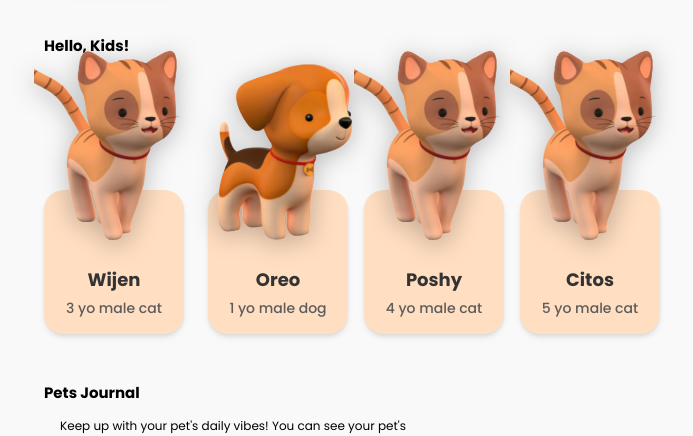
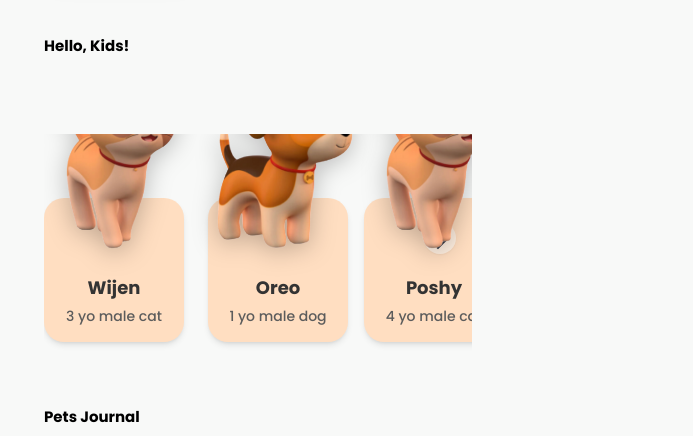
Before and after one commit to Rindut/anabulkuV1, a React (Vite) app: page / in a window 1280 px wide. Shown: the part 292-728 px from the top of the page, without its empty margins (392-1085 px from the left). Built offline with nearby package versions, Linux system fonts and the light colour scheme.

Commit message:
feat: Implement horizontal scrolling for pet boxes
Make pet boxes horizontally scrollable.

```diff
--- a/src/components/ui/horizontal-pet-list.tsx
+++ b/src/components/ui/horizontal-pet-list.tsx
@@ -1,5 +1,5 @@
 
-import { ReactNode } from "react";
+import { ReactNode, useEffect, useRef, useState } from "react";
 import { PetCardHorizontal } from "./pet-card-horizontal";
 
 interface Pet {
@@ -21,9 +21,47 @@ export const HorizontalPetList = ({
   renderPetImage,
   renderPetCard
 }: HorizontalPetListProps) => {
+  const scrollContainerRef = useRef<HTMLDivElement>(null);
+  const [showScrollIndicator, setShowScrollIndicator] = useState(pets.length > 2);
+
+  // Check if we need to show the scroll indicator based on scroll position
+  useEffect(() => {
+    const checkScroll = () => {
+      const container = scrollContainerRef.current;
+      if (!container) return;
+
+      const isAtEnd = container.scrollLeft + container.clientWidth >= container.scrollWidth - 20;
+      setShowScrollIndicator(!isAtEnd && pets.length > 2);
+    };
+
+    const container = scrollContainerRef.current;
+    if (container) {
+      container.addEventListener('scroll', checkScroll);
+      // Initial check
+      checkScroll();
+
+      return () => container.removeEventListener('scroll', checkScroll);
+    }
+  }, [pets.length]);
+
+  // Add touch scrolling event handlers for better mobile experience
+  const handleTouchStart = (e: React.TouchEvent) => {
+    // This empty handler enables momentum scrolling on iOS Safari
+  };
   return (
-    <div className="overflow-visible pt-16 pb-4 -mx-5 px-5 scrollbar-none mb-8">
-      <div className="flex space-x-4 overflow-visible">
+    <div className="pt-16 pb-4 -mx-5 px-5 mb-8 relative">
+      {/* Visual indicator that there's more to scroll */}
+      {showScrollIndicator && (
+        <div className="absolute right-4 top-1/2 w-8 h-8 bg-white/60 rounded-full flex items-center justify-center shadow-sm z-10 animate-pulse">
+          <div className="w-4 h-4 border-r-2 border-b-2 border-primary transform rotate-[-45deg] translate-x-[-2px]"></div>
+        </div>
+      )}
+      <div
+        ref={scrollContainerRef}
+        className="flex space-x-4 overflow-x-auto scrollbar-none snap-x snap-mandatory scroll-smooth py-2 pb-4 -mr-5 pr-5"
+        style={{ WebkitOverflowScrolling: 'touch' }}
+        onTouchStart={handleTouchStart}
+      >
         {pets.map((pet) => {
           if (renderPetCard) {
             return renderPetCard(pet);
--- a/src/components/ui/pet-card-horizontal.tsx
+++ b/src/components/ui/pet-card-horizontal.tsx
@@ -27,7 +27,7 @@ export const PetCardHorizontal = ({
         "bg-petapp-petBox rounded-[20px] p-5 pb-4 pt-16 shadow-md min-w-[140px] flex-shrink-0", // Increased top padding
         "flex flex-col items-center justify-between h-full",
         "cursor-pointer transition-all hover:scale-105 hover:shadow-lg",
-        "relative mt-14", // Increased top margin for better avatar visibility
+        "relative mt-14 snap-center", // Added snap-center for better scroll behavior
         className
       )}
       onClick={onClick}
--- a/src/pages/Home.tsx
+++ b/src/pages/Home.tsx
@@ -58,7 +58,7 @@ const Home = () => {
         {/* Pets Section */}
         <h2 className="text-[15px] font-bold text-black font-poppins mb-3 mt-12">Hello, Kids!</h2>
 
-        {/* Horizontal scrollable pet list */}
+        {/* Horizontal scrollable pet list - swipe to see more */}
         <HorizontalPetList
           pets={mockPets}
           renderPetImage={(pet) => {
```
